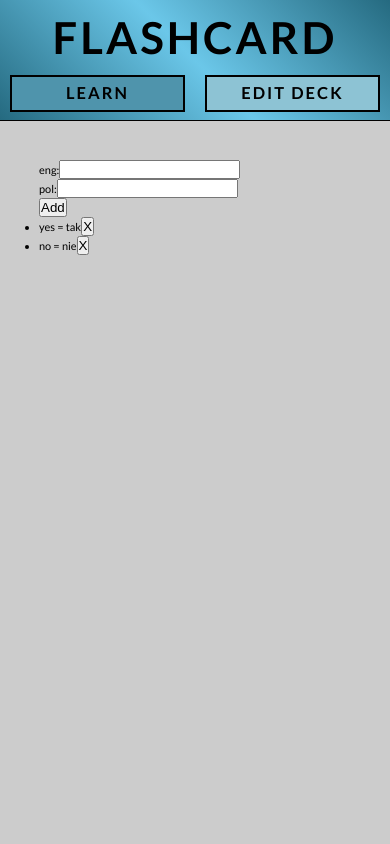
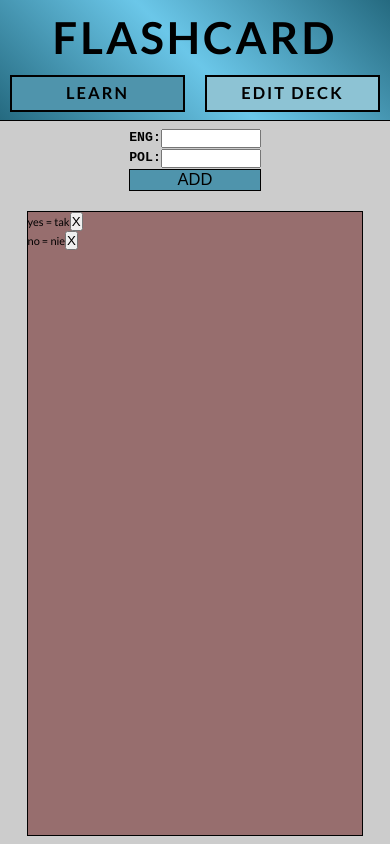
Before and after one commit to dawid-fulmes/flashcards, a React (Create React App) app: page / in a window 390 px wide. Both pictures are taken after a click on the item "EDIT DECK". Built offline with nearby package versions, Linux system fonts and the light colour scheme.

Commit message:
Add responsive styles for form in EditDeck

```diff
--- a/src/components/EditDeck/AddCardForm.js
+++ b/src/components/EditDeck/AddCardForm.js
@@ -42,21 +42,21 @@ class AddCardForm extends Component {
     render() {
         const { polInput, engInput, errorVisible } = this.state;
         const { handleChange, handleSubmit } = this;
-        const errorMessage = "Each input need at least one letter!";
+        const errorMessage = "At least one letter!";
         return (
             <div>
                 <form onSubmit={handleSubmit}>
-                    <div>
+                    <div className="field">
                         <label htmlFor="eng">eng:</label>
                         <input type="text" id="eng" value={engInput} name="engInput" onChange={handleChange} />
                     </div>
-                    <div>
+                    <div className="field">
                         <label htmlFor="pol">pol:</label>
                         <input type="text" id="pol" value={polInput} name="polInput" onChange={handleChange} />
                     </div>
                     <button>Add</button>
-                    <p className="errorMessage">{errorVisible ? errorMessage : null}</p>
                 </form>
+                <p className="error-message">{errorVisible ? errorMessage : null}</p>
             </div>
         );
     }
--- a/src/style/EditDeck.scss
+++ b/src/style/EditDeck.scss
@@ -2,5 +2,67 @@
     display: flex;
     flex-direction: column;
     flex-grow: 1;
-    padding: 10%;
+    padding: 2% 5%;
+    align-items: center;
+
+    @media (orientation: landscape) and (max-width: 768px) {
+        flex-direction: row;
+    }
+
+    div {
+        form {
+            display: flex;
+            flex-direction: column;
+            align-items: center;
+
+            .field {
+                display: flex;
+                align-items: center;
+                font-size: 1.2rem;
+                text-transform: uppercase;
+                font-weight: bold;
+                margin: 0.5% 0;
+
+                label {
+                    font-family: monospace;
+                    line-height: 1.2;
+                }
+
+                input {
+                    line-height: 1.1;
+                    font-family: inherit;
+                    outline-color: rgb(79, 148, 172);
+                    width: 100px;
+                }
+            }
+
+            button {
+                align-self: stretch;
+                font-size: 1.5rem;
+                line-height: 1.2;
+                text-transform: uppercase;
+                min-width: 50%;
+                border: 1px solid #000;
+                background-color: rgb(79, 148, 172);
+                margin: 0.5% 0;
+            }
+
+        }
+    }
+
+    .error-message {
+        color: red;
+        font-size: 1.1rem;
+        height: 20px;
+        text-align: center;
+    }
+
+    ul {
+        align-self: stretch;
+        background-color: rgb(151, 110, 110);
+        flex-grow: 1;
+        border: 1px solid #000;
+        list-style: none;
+        margin: 0 2%;
+    }
 }
```
